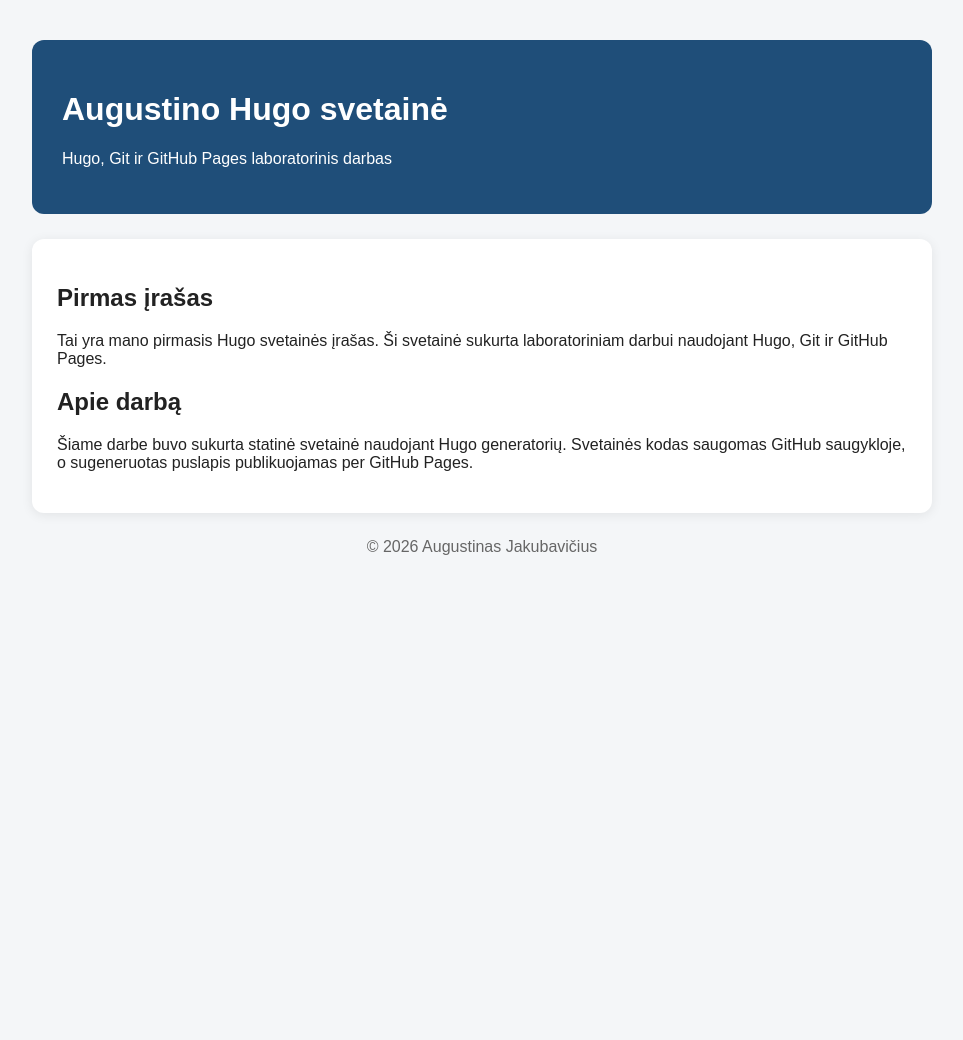
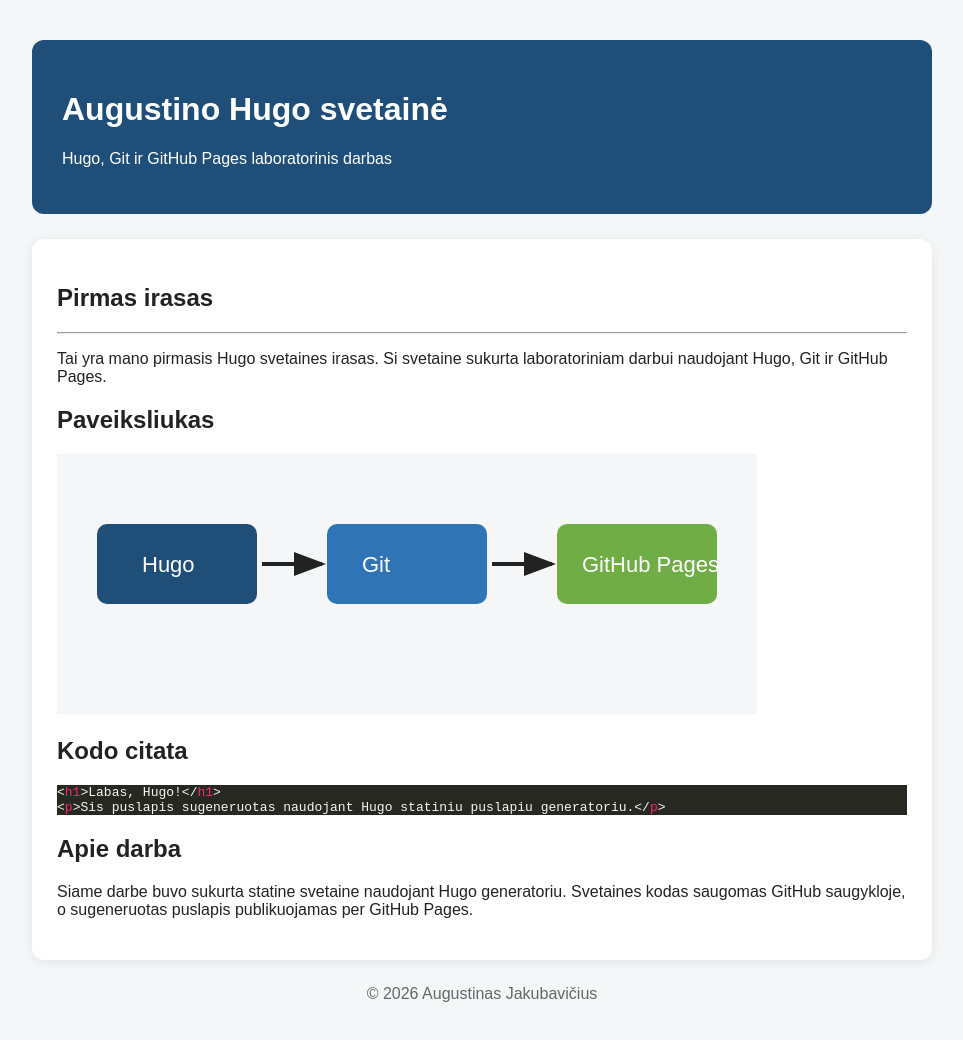
Before and after one commit to augastrue/augastrue.github.io, a plain HTML site: page posts/pirmas-irasas/index.html in a window 1280 px wide. Shown: the whole page, without its empty margins (158-1121 px from the left). Before the commit the page ends 800 px from the top, so only its background shows below. Drawn offline with Linux system fonts and the light colour scheme.

Commit message:
Pridetas paveiksliukas ir kodo citata

```diff
--- a/posts/pirmas-irasas/index.html
+++ b/posts/pirmas-irasas/index.html
@@ -14,11 +14,17 @@
 
 
 <article class="card">
-    <h2>Pirmas įrašas</h2>
+    <h2>Pirmas irasas</h2>
     <div class="content">
-        <p>Tai yra mano pirmasis Hugo svetainės įrašas. Ši svetainė sukurta laboratoriniam darbui naudojant Hugo, Git ir GitHub Pages.</p>
-<h2 id="apie-darbą">Apie darbą</h2>
-<p>Šiame darbe buvo sukurta statinė svetainė naudojant Hugo generatorių. Svetainės kodas saugomas GitHub saugykloje, o sugeneruotas puslapis publikuojamas per GitHub Pages.</p>
+        <hr>
+<p>Tai yra mano pirmasis Hugo svetaines irasas. Si svetaine sukurta laboratoriniam darbui naudojant Hugo, Git ir GitHub Pages.</p>
+<h2 id="paveiksliukas">Paveiksliukas</h2>
+<p><img src="/img/hugo-git-schema.svg" alt="Hugo, Git ir GitHub Pages schema"></p>
+<h2 id="kodo-citata">Kodo citata</h2>
+<div class="highlight"><pre tabindex="0" style="color:#f8f8f2;background-color:#272822;-moz-tab-size:4;-o-tab-size:4;tab-size:4;-webkit-text-size-adjust:none;"><code class="language-html" data-lang="html"><span style="display:flex;"><span>&lt;<span style="color:#f92672">h1</span>&gt;Labas, Hugo!&lt;/<span style="color:#f92672">h1</span>&gt;
+</span></span><span style="display:flex;"><span>&lt;<span style="color:#f92672">p</span>&gt;Sis puslapis sugeneruotas naudojant Hugo statiniu puslapiu generatoriu.&lt;/<span style="color:#f92672">p</span>&gt;
+</span></span></code></pre></div><h2 id="apie-darba">Apie darba</h2>
+<p>Siame darbe buvo sukurta statine svetaine naudojant Hugo generatoriu. Svetaines kodas saugomas GitHub saugykloje, o sugeneruotas puslapis publikuojamas per GitHub Pages.</p>
 
     </div>
 </article>
```
Also changed, not shown: index.html (+1 -1 lines), index.xml (+2 -2 lines), posts/index.xml (+2 -2 lines), img/hugo-git-schema.svg (added).
